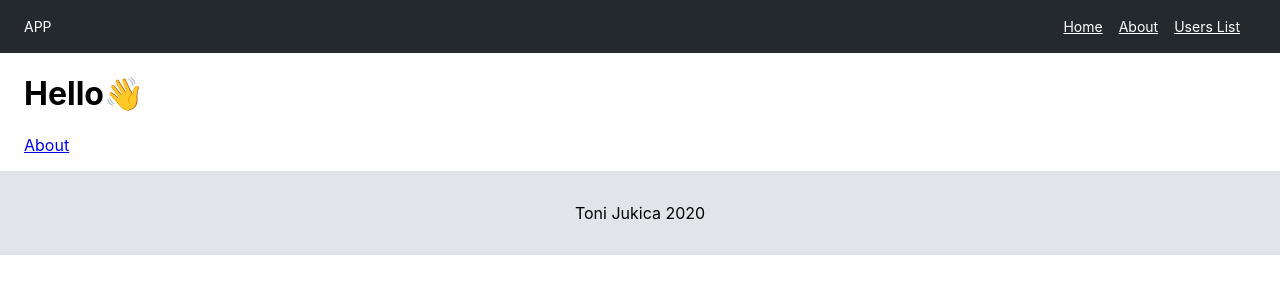
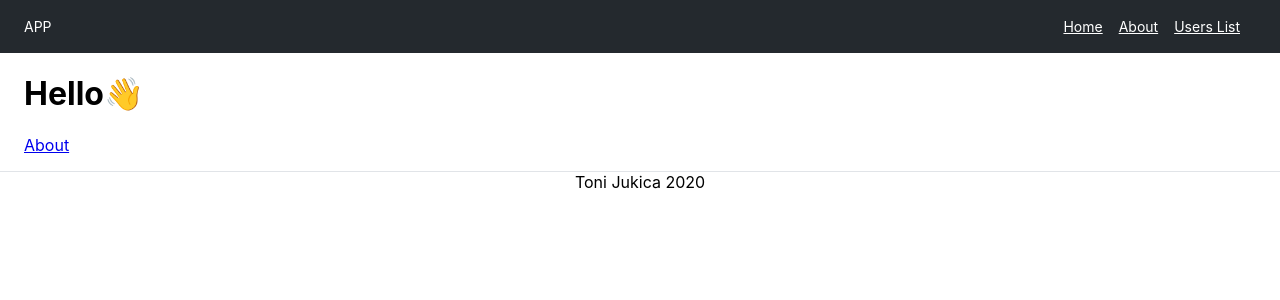
Before and after one commit to tonijukica/thesis-app, a Next.js app: page / in a window 1280 px wide. Shown: the top 300 px of the page. Built offline with nearby package versions, Linux system fonts and the light colour scheme.

Commit message:
fix footer design

```diff
--- a/components/layout/Footer.tsx
+++ b/components/layout/Footer.tsx
@@ -3,9 +3,7 @@ import { Container, Grid, makeStyles, createStyles } from '@material-ui/core';
 
 const useStyles = makeStyles(() => createStyles({
     footer: {
-      backgroundColor: '#e1e4e8',
-      paddingTop: '32px',
-      paddingBottom: '32px'
+      borderTop: '1px solid #e1e4e8 !important'
     }
   }));
 
@@ -13,7 +11,7 @@ const useStyles = makeStyles(() => createStyles({
 const Footer: FunctionComponent = () => {
     const classes = useStyles();
     return(
-        <Container maxWidth = {false} className = {classes.footer}>
+        <Container maxWidth = 'xl' className = {classes.footer}>
             <Grid container direction = 'row' justify = 'center' alignItems = 'center'>
                 <span>Toni Jukica 2020</span>
             </Grid>
```
